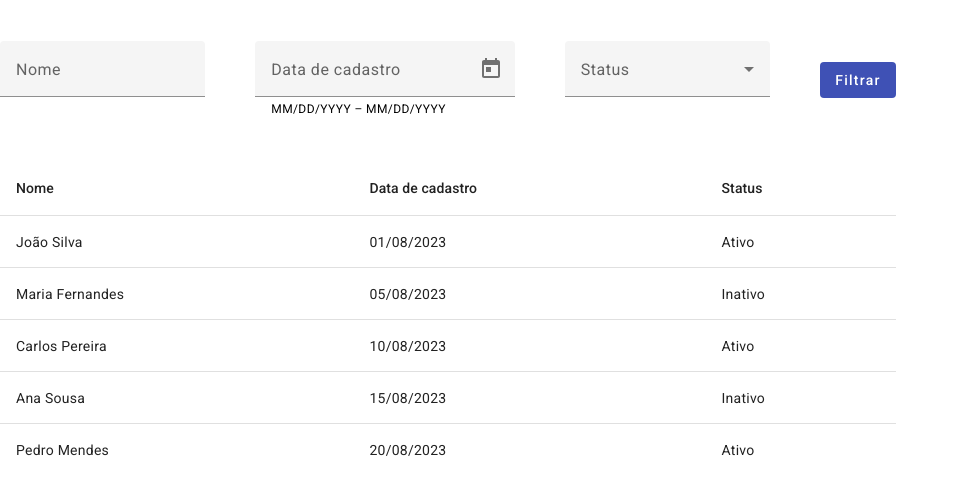
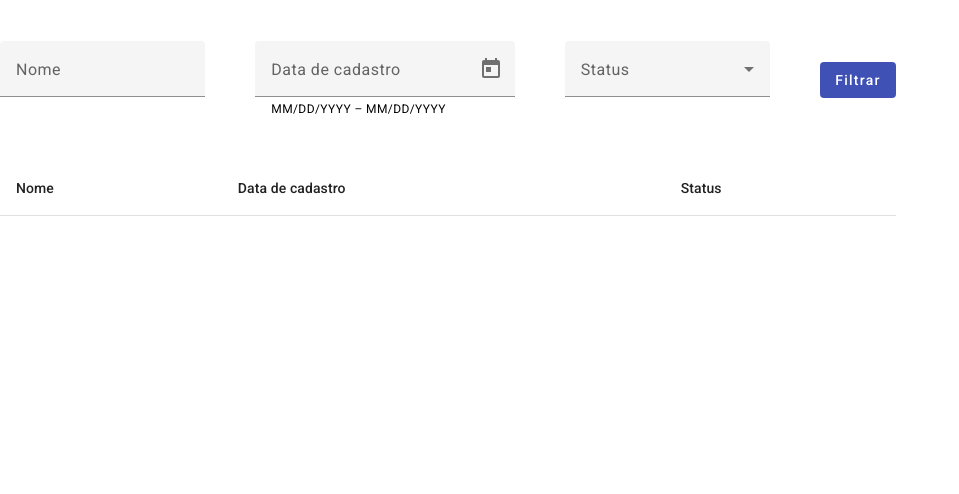
Before and after one commit to Axiotes/filtro-de-usuario, an Angular app: page / in a window 1280 px wide. Shown: the top 494 px of the page, without its empty margins (0-959 px from the left). Built offline with nearby package versions, Linux system fonts and the light colour scheme.

Commit message:
feat: tabela de usuario ser atualizada de acordo com o componente pai

```diff
--- a/src/app/app.component.html
+++ b/src/app/app.component.html
@@ -4,7 +4,7 @@
             <app-filter></app-filter>
         </div>
         <div class="container__left-container__main-div">
-            <app-table (indexOfSelected)="receiveIndexUser($event)"></app-table>
+            <app-table (indexOfSelected)="receiveIndexUser($event)" [userList]="userList"></app-table>
         </div>
     </div>
     <div class="container__right-div">
--- a/src/app/app.component.ts
+++ b/src/app/app.component.ts
@@ -8,6 +8,7 @@ import {UsersList} from "./data/uses-list";
   styleUrl: './app.component.scss'
 })
 export class AppComponent {
+  userList: IUser[] = []
   userSelected: IUser = {} as IUser;
   showUserDetails: boolean = false;
 
--- a/src/app/components/table/table.component.ts
+++ b/src/app/components/table/table.component.ts
@@ -1,4 +1,4 @@
-import {Component, Output, EventEmitter} from '@angular/core';
+import {Component, Output, EventEmitter, Input} from '@angular/core';
 import { IUser } from '../../interfaces/user.interface';
 import { UsersList } from '../../data/uses-list';
 
@@ -8,8 +8,10 @@ import { UsersList } from '../../data/uses-list';
   styleUrl: './table.component.scss'
 })
 export class TableComponent {
-  userList: IUser[] = UsersList;
+  @Input({ required: true }) userList: IUser[] = [];
+
   displayedColumns: string[] = ['nome', 'dataCadastro', 'status'];
+
   @Output() indexOfSelected = new EventEmitter<number>();
 
   selectUser(user: number) {
```
